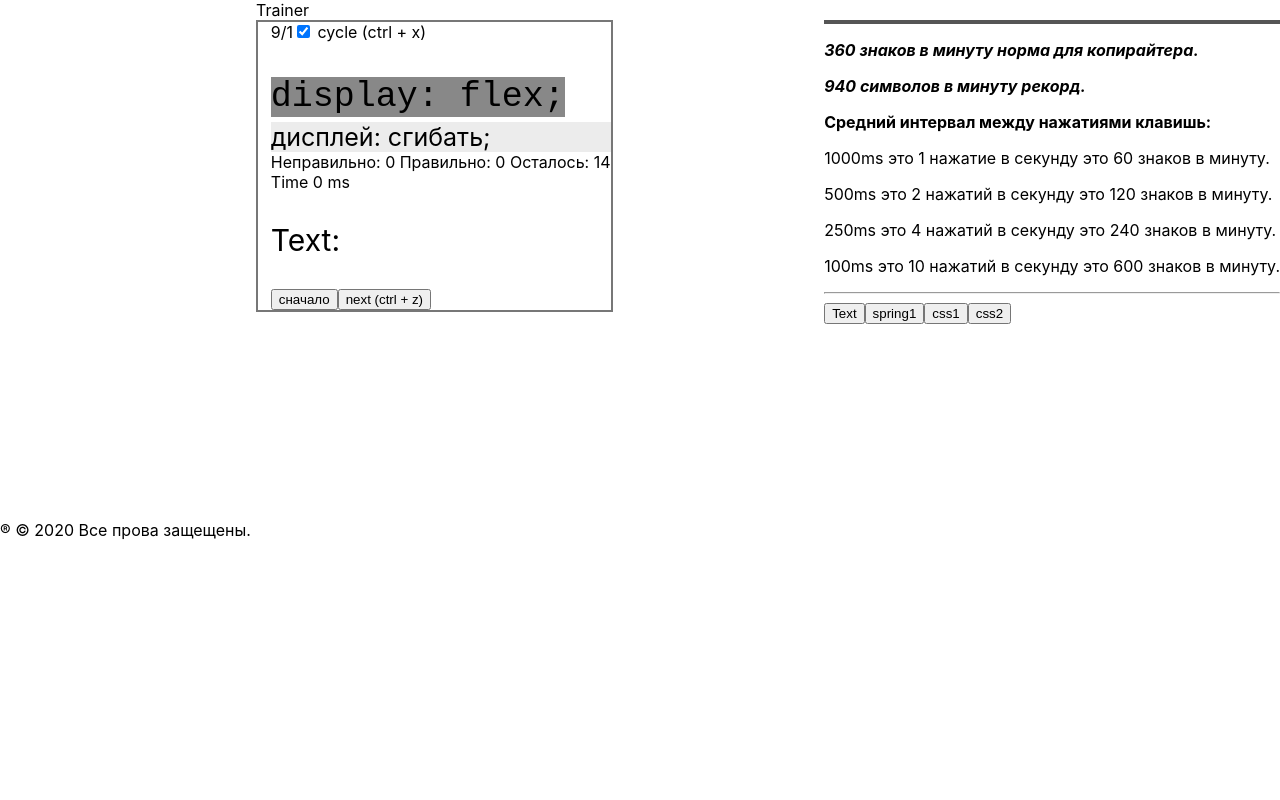
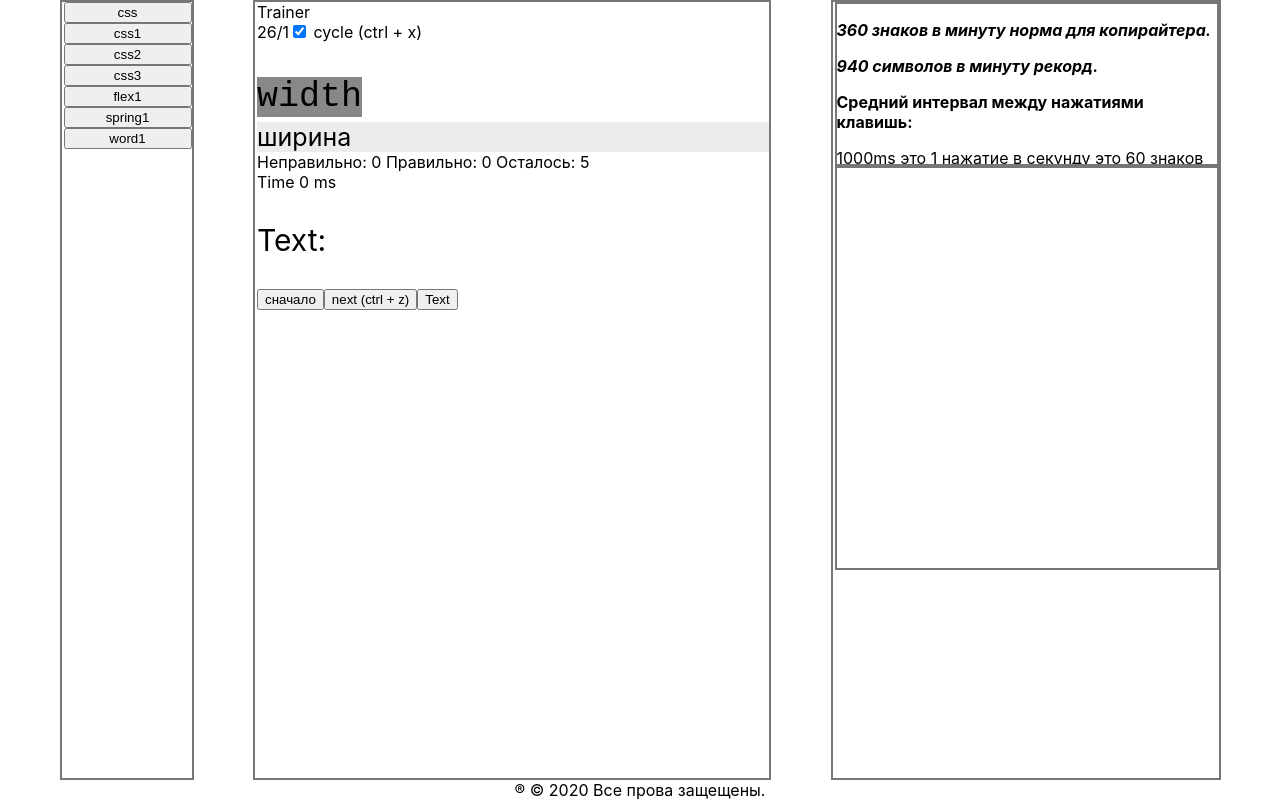
Before and after one commit to PavelK6896/9619Trainer1JSReact, a React (Create React App) app: page / in a window 1280 px wide. Built offline with nearby package versions, Linux system fonts and the light colour scheme.

Commit message:
"add content, new css, add one focus and blur"

```diff
--- a/src/App.js
+++ b/src/App.js
@@ -1,8 +1,12 @@
 import React, {useEffect, useReducer, useState} from 'react';
 import spring1 from './data1/spring1.json';
+import css1 from './data1/css1.json';
 import css2 from './data1/css2.json';
+import css3 from './data1/css3.json';
+import flex1 from './data1/flex1.json';
+import word1 from './data1/word1.json';
 
-const css1 = [
+const css = [
     ["display: flex;", "дисплей: сгибать;"],
     ["display: block;", "дисплей: блок;"],
     ["align-content: center;", "выравнивать-содержание: центр;"],
@@ -73,7 +77,9 @@ export function App() {
     }, [state]);
 
     function startHandler() {
+        res.clear();
         dispatch({type: 'startHandler'})
+        refBtnStart.current.focus();
         refBtnStart.current.blur()
 
     }
@@ -88,20 +94,12 @@ export function App() {
         refCheck.current.blur()
     }
 
-    function setSpring1() {
-        arr1 = spring1;
-        dispatch({type: 'startHandler'});
-    }
-
-    function setCSS1() {
-        arr1 = css1;
-        dispatch({type: 'startHandler'});
-    }
-
 
     const refBtnStart = React.createRef();
     const refBtnNext = React.createRef();
     const refCheck = React.createRef();
+
+
     const [state2, setState2] = useState(
         {
             vis: false,
@@ -129,23 +127,89 @@ export function App() {
     }
 
     return (
-        <>
-
+        // body
         <div style={{
-                position: "relative",
-                marginLeft: '20vw',
+            margin: 0,
+            padding: 0,
+            minHeight: '100vh',
+            display: "flex",
+            flexDirection: "column",
         }}>
 
+            {/*wrapper*/}
+            <div style={{
+                flexGrow: 1,
+                display: 'flex',
+                flexDirection: "row",
+                justifyContent: "space-evenly"
+            }}>
+
+                {/*menu*/}
+                <>
+                    <div style={{
+                        paddingLeft: '2px',
+                        border: '2px solid #777',
+                        maxWidth: '10vw',
+                        width: '10vw',
+                        overflow: "auto",
+                        display: "flex",
+                        flexDirection: "column",
+                    }}>
+                        <button onClick={() => {
+                            arr1 = css;
+                            startHandler();
+                        }}>css
+                        </button>
+                        <button onClick={() => {
+                            arr1 = css1;
+                            startHandler();
+                        }}>css1
+                        </button>
+                        <button onClick={() => {
+                            arr1 = css2;
+                            startHandler();
+                        }}>css2
+                        </button>
+                        <button onClick={() => {
+                            arr1 = css3;
+                            startHandler();
+                        }}>css3
+                        </button>
+
+
+                        <button onClick={() => {
+                            arr1 = flex1;
+                            startHandler();
+                        }}>flex1
+                        </button>
+
+                        <button onClick={() => {
+                            arr1 = spring1;
+                            startHandler();
+                        }}>spring1
+                        </button>
+
+                        <button onClick={() => {
+                            arr1 = word1;
+                            startHandler();
+                        }}>word1
+                        </button>
+
+                    </div>
+                </>
+
+                {/*main*/}
+                <>
+                    <div style={{
+                        paddingLeft: '2px',
+                        border: '2px solid #777',
+                        maxWidth: '40vw',
+                        width: '40vw',
+                        overflow: "auto",
+                    }}>
                         <div>
                             Trainer
                         </div>
-
-                <div style={{
-                    paddingLeft: '1vw',
-                    border: '2px solid #777',
-                    position: 'fixed',
-                }}>
-
                         <div>{arr1.length}/{state.it + 1}
                             <label><input
                                 type="checkbox"
@@ -176,36 +240,46 @@ export function App() {
                         <p style={{
                             fontSize: '30px'
                         }}>Text: {state.textInput} </p>
+                        <div>
                             <button onClick={startHandler} ref={refBtnStart}>сначало</button>
                             <button onClick={nextHandler} ref={refBtnNext}>next (ctrl + z)</button>
+                            <button onClick={btnText1}>Text</button>
+                        </div>
+
                         <br/>
+                        {/*// локальное время*/}
                         <div style={{
                             maxWidth: '400px',
+
                         }}>
                             {state.time99.map((text, index) =>
                                 <i key={index} value={text}>{text} | </i>)
                             }
                         </div>
+
+                        <div style={styleText1}>
+                            {
+                                arr1.map((text, index) =>
+                                    <p key={index} value={text}> {index + 1} = {text}</p>)
+                            }
                         </div>
+                    </div>
+                </>
 
+                {/*text*/}
+                <>
                     <div style={{
-                    float: 'right',
-                    position: "relative"
+                        paddingLeft: '2px',
+                        border: '2px solid #777',
+                        maxWidth: '30vw',
+                        width: '30vw',
                     }}>
                         <div style={{
-                        border: '2px solid #555',
-                        position: 'sticky',
-                        maxHeight: '200px',
-                        overflow: 'scroll'
+                            border: '2px solid #777',
+                            maxHeight: '20vh',
+                            height: '20vh',
+                            overflow: 'scroll',
                         }}>
-                        {
-                            Array.from(res, k => k.join(" - ")).map((o, index) => {
-                                return (<p key={index} value={o}>/{o}/</p>)
-                            })
-                        }
-
-                    </div>
-
                             <b><p><i>360 знаков в минуту норма для копирайтера.</i></p></b>
                             <b><p><i>940 символов в минуту рекорд.</i></p></b>
                             <b>Средний интервал между нажатиями клавишь:</b>
@@ -213,33 +287,62 @@ export function App() {
                             <p>500ms это 2 нажатий в секунду это 120 знаков в минуту.</p>
                             <p>250ms это 4 нажатий в секунду это 240 знаков в минуту.</p>
                             <p>100ms это 10 нажатий в секунду это 600 знаков в минуту.</p>
-                    <hr/>
 
-                    <button onClick={btnText1}>Text</button>
-                    <button onClick={setSpring1}>spring1</button>
-                    <button onClick={setCSS1}>css1</button>
-                    <button onClick={() => {
-                        arr1 = css2;
-                        dispatch({type: 'startHandler'});
-                    }}>css2
-                    </button>
+                        </div>
 
-                    <div style={styleText1}>
+                        <div style={{
+                            border: '2px solid #777',
+                            maxHeight: '50vh',
+                            height: '50vh',
+                            overflow: 'scroll'
+                        }}>
                             {
-                            arr1.map((text, index) =>
-                                <p key={index} value={text}> {index + 1} = {text}</p>)
+                                Array.from(res, k => k.join(" - ")).map((o, index) => {
+                                    let s = {backgroundColor: '#938e8e'};
+                                    if (res.get(state.it + 1) !== undefined) {
+                                        const t = res.get(state.it + 1)[1];
+                                        if (t > 100 && t <= 200) {
+                                            s = {backgroundColor: 'rgba(231,126,82,0.8)'};
+                                        } else if (t > 200 && t <= 300) {
+                                            s = {backgroundColor: 'rgba(220,153,54,0.86)'};
+                                        } else if (t > 300 && t <= 400) {
+                                            s = {backgroundColor: 'rgba(166,217,41,0.82)'};
+                                        } else if (t > 400 && t <= 500) {
+                                            s = {backgroundColor: 'rgba(83,226,138,0.9)'};
+                                        } else if (t > 500 && t <= 600) {
+                                            s = {backgroundColor: '#50dff1'};
+                                        } else if (t > 600 && t <= 700) {
+                                            s = {backgroundColor: '#558dec'};
+                                        } else if (t > 700 && t <= 800) {
+                                            s = {backgroundColor: '#ab56f5'};
+                                        } else if (t > 800 && t <= 900) {
+                                            s = {backgroundColor: '#f33eea'};
                                         }
-                    </div>
+                                    }
+                                    return (
+                                        <p key={index} value={o} style={s} >{o} + {arr1[index]}</p>
+                                    )
+                                })
+                            }
 
                         </div>
                     </div>
+                </>
+
+            </div>
+
+            {/*footer*/}
+            <>
+                <div style={{}}>
                     <div style={{
-                marginTop: 500,
-            }}>
-                <div className=""> &reg;&nbsp;&copy;&nbsp;2020&nbsp;Все прова защещены.
+                        textAlign: "center",
+                    }}>&reg;&nbsp;&copy;&nbsp;2020&nbsp;Все прова защещены.
                     </div>
                 </div>
             </>
+
+
+        </div>
     );
 }
 
--- /dev/null
+++ b/src/data1/css1.json
@@ -0,0 +1,48 @@
+[
+  ["width","ширина"],
+  ["height","высота"],
+  ["max-width: 1140px;", "максимум-ширина: 1140px"],
+  ["max-width: 500px;", "максимум-ширина: 500px;"],
+  ["min-height: 50px;", "минута-высота: 50px;"],
+  ["1","",""],
+
+
+
+
+  ["background","фон"],
+  ["background-repeat: no-repeat;", "фон-повтор: нет-повтор;" ],
+  ["background-position: right bottom;", "фон-позиция: справа внизу;"],
+  ["1","",""],
+
+
+
+
+  ["margin","прибыль"],
+  ["padding","набивка"],
+  ["margin-right: auto;", "прибыль-право: авто;"],
+  ["margin-left: auto;", "прибыль-левый: авто"],
+  ["margin: 0;", "прибыль: 0;"],
+  ["padding: 0;", "набивка: 0;"],
+  ["1","",""],
+
+
+
+
+  ["border: 1px solid #123;",""],
+  ["border-radius: 50%;","",""],
+  ["1","",""],
+
+
+
+  ["line-height:","",""],
+  ["font-family:Helvetica;","",""],
+  ["1","",""],
+
+
+  ["font-weight: bold;","",""],
+  ["1","",""],
+
+
+
+  ["1","",""]
+]
--- a/src/data1/css2.json
+++ b/src/data1/css2.json
@@ -1,16 +1,59 @@
 [
-  ["background-repeat: no-repeat;", "фон-повтор: нет-повтор;" ],
-  ["background-position: right bottom;", "фон-позиция: справа внизу;"],
-  ["display: inline-block;", "дисплей: встроенный-блок;"],
-  ["text-decoration: none;", ""],
-  ["max-width: 1140px;", ""],
-  ["margin-right: auto; margin-left: auto;", ""],
-  ["overflow: scroll;", ""],
-  ["overflow: hidden;", ""],
-  ["max-width: 500px;", ""],
-  ["min-height: 50px;", ""],
-  ["margin: 0;", ""],
-  ["padding: 0;", ""],
-  ["@media (min-width: 300px) and (max-width: 500px){.header{background-color: orange;}}", "q"],
-  ["q", "q"]
+
+  ["overflow: visible; hidden; clip; scroll;  auto; (x,y) hidden visible;",
+    "переполнение: видимый; скрытый; зажим; ",""],
+  ["overflow-block: visible; hidden; scroll;  auto;","",""],
+  ["overflow-inline: visible; hidden; scroll;  auto;","переполнение-встроенный: видимый;",""],
+
+  ["2","",""],
+
+
+
+
+  ["text-decoration: underline; ","текст-украшение: подчеркивать;",""],
+   ["text-decoration","оформление текста",""],
+   ["text-decoration-color","текст-украшение-цвет",""],
+   ["text-decoration-line","текст-украшение-строка",""],
+   ["text-decoration-skip","текст-оформление-пропуск",""],
+   ["text-decoration-skip-ink","текст-украшение-пропуск-чернила",""],
+   ["text-decoration-style","текст-оформление-стиль",""],
+   ["text-decoration-thickness","текст-украшение-толщина",""],
+   ["text-emphasis","текст-акцент",""],
+   ["text-emphasis-color","текст-акцент-цвет",""],
+   ["text-emphasis-position","текст-акцент-позиция",""],
+   ["text-emphasis-style","текст-акцент-стиль",""],
+   ["text-shadow","текст-тень",""],
+   ["text-underline-offset","текст-подчеркивание-смещение",""],
+   ["text-underline-position,","текст-подчеркивание-позиция",""],
+  ["2","",""],
+
+
+
+  ["list-style-type: none;","",""],
+  ["2","",""],
+
+
+
+  ["position: absolute;","",""],
+  ["position: relative;","",""],
+  ["2","",""],
+  ["z-index: -1;1;","",""],
+  ["2","",""],
+
+
+  ["float: left;","",""],
+
+
+  ["clear: both;","",""],
+  ["2","",""],
+
+
+
+
+  ["top: 16px;","",""],
+  ["2","",""],
+
+
+
+  ["2","",""]
 ]
--- /dev/null
+++ b/src/data1/css3.json
@@ -0,0 +1,18 @@
+[
+  ["@media (min-width: 300px) and (max-width: 500px){.header{background-color: orange;}}",
+    "@медиа (минута-ширина: 300px) и (максимум-ширина: 500px){.заголовок{фон-цвет: оранжевый;}}"],
+  ["3","",""],
+
+  ["transition:all 0.2s;","",""],
+  ["3","",""],
+
+  ["background: linear-gradient(-45deg, #788cff, #b4c8ff);","",""],
+  ["3","",""],
+
+  ["p:after{}","",""],
+  ["p:hover{}","",""],
+  ["p:before{}","",""],
+  ["3","",""],
+
+  ["3","",""]
+]
--- /dev/null
+++ b/src/data1/flex1.json
@@ -0,0 +1,37 @@
+[
+  ["display: none; contents;  flow; flow-root; table; flex; flex; ruby; block; inline; ",""],
+
+
+  ["1",""],
+
+  ["justify-content: flex-start; flex-end; center; space-between; space-around; space-evenly;",
+    "пространство-равномерно;","1]всего 12 свойств! распределяет пространство вдоль гризонтальной оси"],
+  ["align-items: flex-start; flex-end; center; stretch; baseline; ","","2]вдоль вертикальной оси"],
+  ["align-content: normal;  center; start; end; flex-start; flex-end; space-between; space-around; space-evenly; ",
+    "",    "3]между и вокруг вдоль поперечной оси больше 1 ряда"],
+  ["align-self: auto; normal; stretch;","4]переопределяя значение свойства align-items"],
+
+
+  ["1",""],
+
+
+  ["order: 5; inherit; initial; unset;","8*/"],
+
+  ["flex-direction: column; column-reverse; row; row-reverse;","1* по главной оси"],
+  ["flex-wrap: wrap; nowrap; wrap-reverse;","2* направление"],
+  ["flex-flow: column; column-reverse; row; row-reverse; wrap; nowrap; wrap-reverse;","3* flex-direction и flex-wrap"],
+
+  ["flex-grow: 5; inherit; initial; unset;","1/свободного пространства"],
+  ["flex-shrink: 0; inherit; initial; unset;","2/фактор сжатия"],
+  ["flex-basis: 0; auto; fill; max-content; min-content; fit-content; content;","3/размер контент-бокса"],
+  ["flex1: none; auto; content; 2 2 10%;","","4/grow+shrink+basis"],
+
+
+
+
+  ["1",""],
+
+
+
+  ["1",""]
+]
--- a/src/data1/spring1.json
+++ b/src/data1/spring1.json
@@ -1,24 +1,21 @@
 [
-  ["UserDetailsService", "ПользовательПодробностиУслуга"],
-  ["UserService", "ПользовательУслуга"],
   ["@AuthenticationPrincipal", "@ИдентификацияИдентификация"],
   ["@RequestParam", "@ЗапросПарам"],
-  ["@PostMapping", ""],
-  ["@GetMapping", ""],
-  ["@Autowired", ""],
-  ["@EnableWebSecurity", ""],
-  ["@Configuration", ""],
-  ["@Controller", ""],
-  ["@GeneratedValue", ""],
-  ["@ManyToOne", ""],
-  ["@JoinColumn", ""],
-  ["@Entity", ""],
-  ["required", ""],
-  ["@PathVariable", ""],
-  ["@PreAuthorize", ""],
-  ["hasAuthority", ""],
-  ["@MockBean", ""],
-  ["@SuppressWarnings(\"unchecked\")", ""],
-  ["@Bean", "ee"],
-  ["contains", "ee"]
+  ["@PostMapping", "@ПочтаОтображение"],
+  ["@GetMapping", "@ВозьмиОтображение"],
+  ["@Autowired", "@Автопроводка"],
+  ["@EnableWebSecurity", "@ВключитьСетьБезопасность"],
+  ["@Configuration", "@Конфигурация"],
+  ["@Controller", "@Контроллер"],
+  ["@GeneratedValue", "@СгенерированныйЦенность"],
+  ["@ManyToOne", "@МногиеКОдин"],
+  ["@JoinColumn", "@ПрисоединяйтесьКолонка"],
+  ["@Entity", "@Сущность"],
+  ["@PathVariable", "@ПутьПеременная"],
+  ["@PreAuthorize", "@ПредАвторизовать"],
+  ["@MockBean", "@ИздеватьсяБоб"],
+  ["@SuppressWarnings(\"unchecked\")", "@ПодавлятьПредупреждения(\"непроверенный\")"],
+  ["@Bean", "@Боб"],
+  ["-",""],
+  ["-",""]
 ]
--- /dev/null
+++ b/src/data1/word1.json
@@ -0,0 +1,13 @@
+[
+  ["required", "требуемый"],
+  ["UserDetailsService", "ПользовательПодробностиУслуга"],
+  ["UserService", "ПользовательУслуга"],
+  ["hasAuthority", "имеетВласть"],
+  ["contains", "содержит"],
+  ["mount","монтировать"],
+  ["wrapper","обертка"],
+  ["configure","настроить"],
+  ["blur","пятно"],
+  ["-",""],
+  ["-",""]
+]
```
Lines whose indentation alone changed are shown as unchanged.
